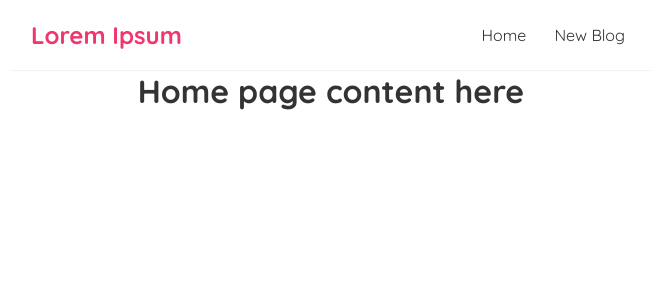
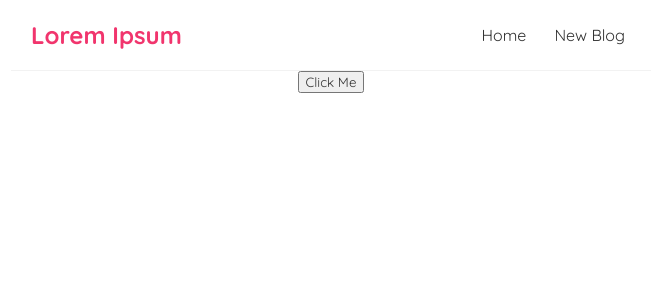
Before and after one commit to priyan1995/react-basics, a React (Create React App) app: page / in a window 1280 px wide. Shown: the top 300 px of the page, without its empty margins (309-964 px from the left). Built offline with nearby package versions, Linux system fonts and the light colour scheme.

Commit message:
click event

```diff
--- a/src/pages/home.js
+++ b/src/pages/home.js
@@ -3,12 +3,18 @@ import React from 'react';
 class Home extends React.Component{
 
     render(){
-        const content = 'Home page content here';
+        // const content = 'Home page content here';
         // const link = "https://www.youtube.com";
+        const handleClick = () =>{
+            console.log('Hello There');
+        }
+
+
         return(
-            <h1>{ content }</h1>
+            // <h1>{ content }</h1>
+            // <a href={ link }>Watch react tutorials here</a>
 
-            // <a href={ link }>Watch react tutorials here</a>
+            <button onClick={handleClick}>Click Me</button>
         )
     }
 }
```
